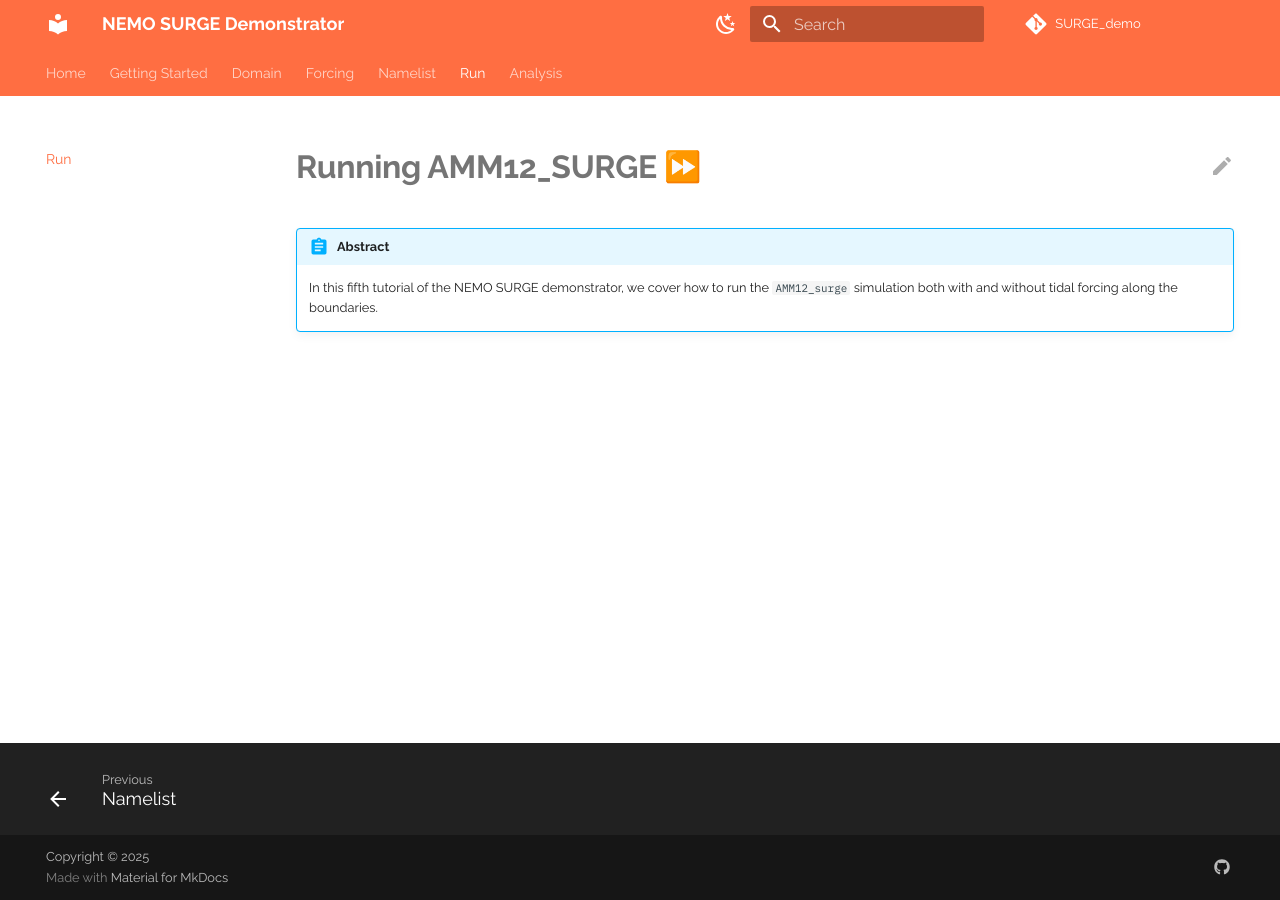
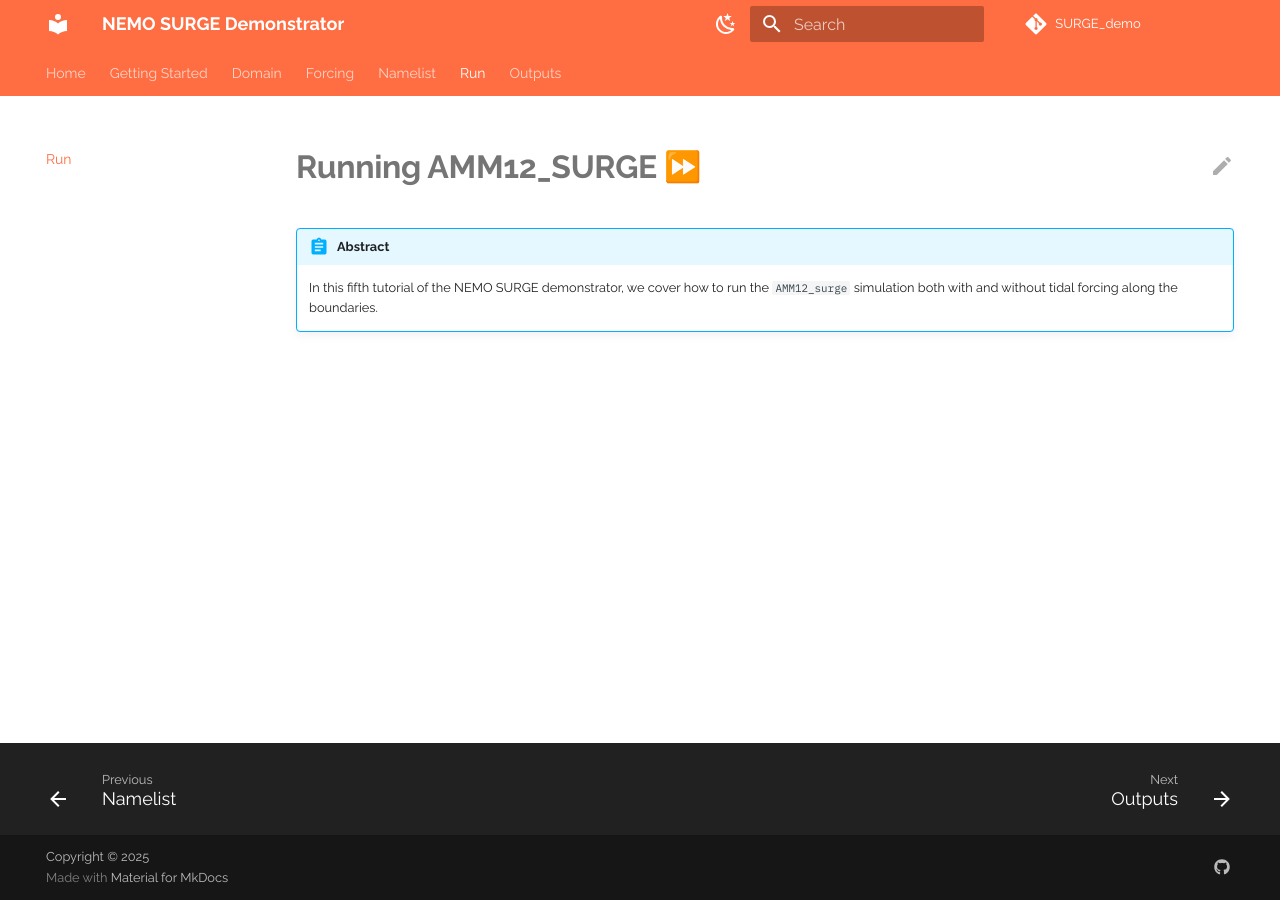
Before and after one commit to NOC-MSM/SURGE_demo, an MkDocs documentation site: the page built from docs/docs/run.md, in a window 1280 px wide. Built offline with MkDocs 1.6.1 and Material for MkDocs 9.7.7, drawn with Linux system fonts in a browser that asks for light colours; emoji names are drawn with the system emoji font; comment, search, counter and statistics services are not loaded.

Commit message:
Add outputs.md to the navigation.

```diff
--- a/docs/mkdocs.yml
+++ b/docs/mkdocs.yml
@@ -63,7 +63,7 @@ nav:
   - Forcing: forcing.md
   - Namelist: namelist.md
   - Run: run.md
-  - Analysis: analysis.md
+  - Outputs: outputs.md
 
 plugins:
   - search
```
Also changed, not shown: docs/docs/outputs.md (+1 -1 lines).
